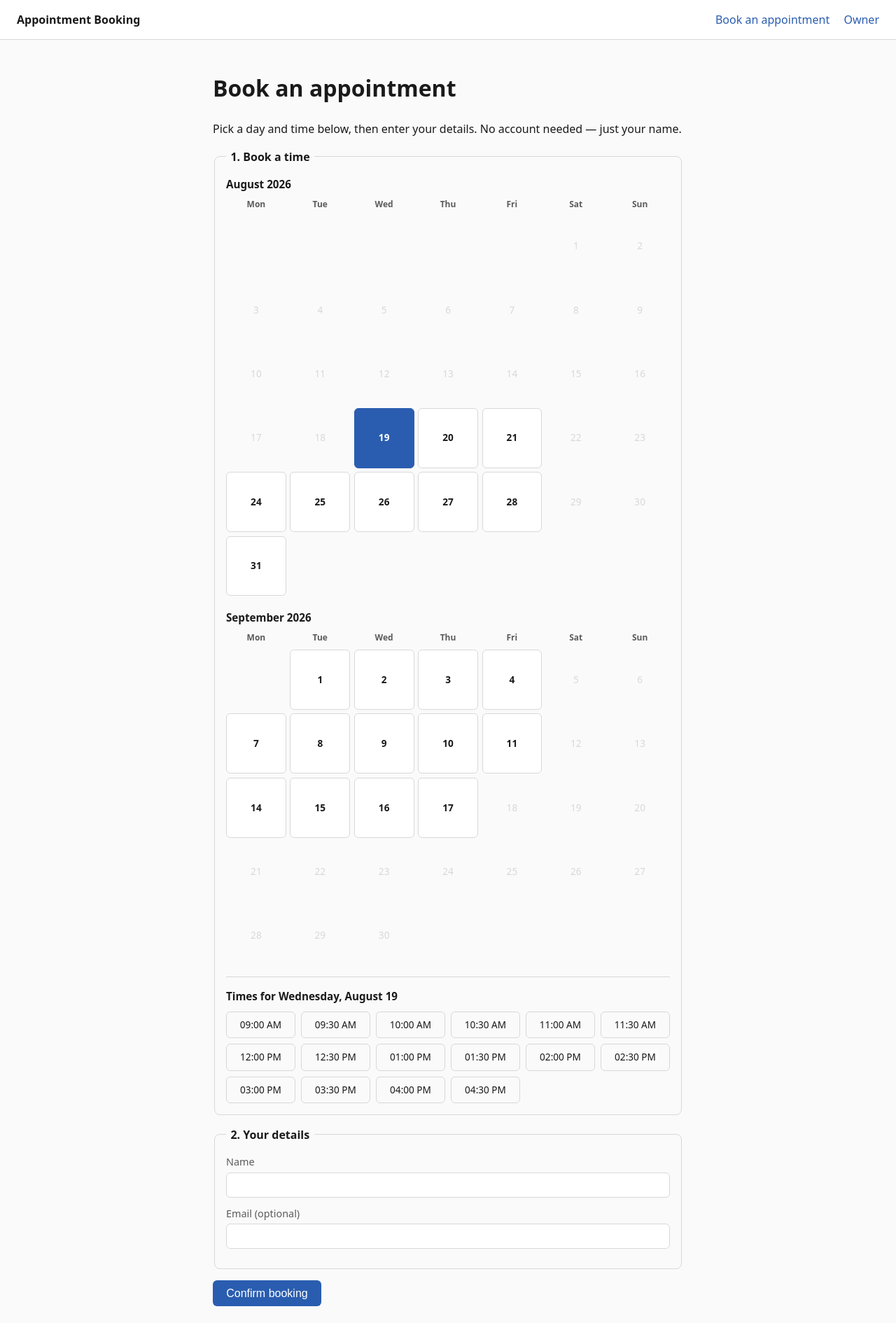
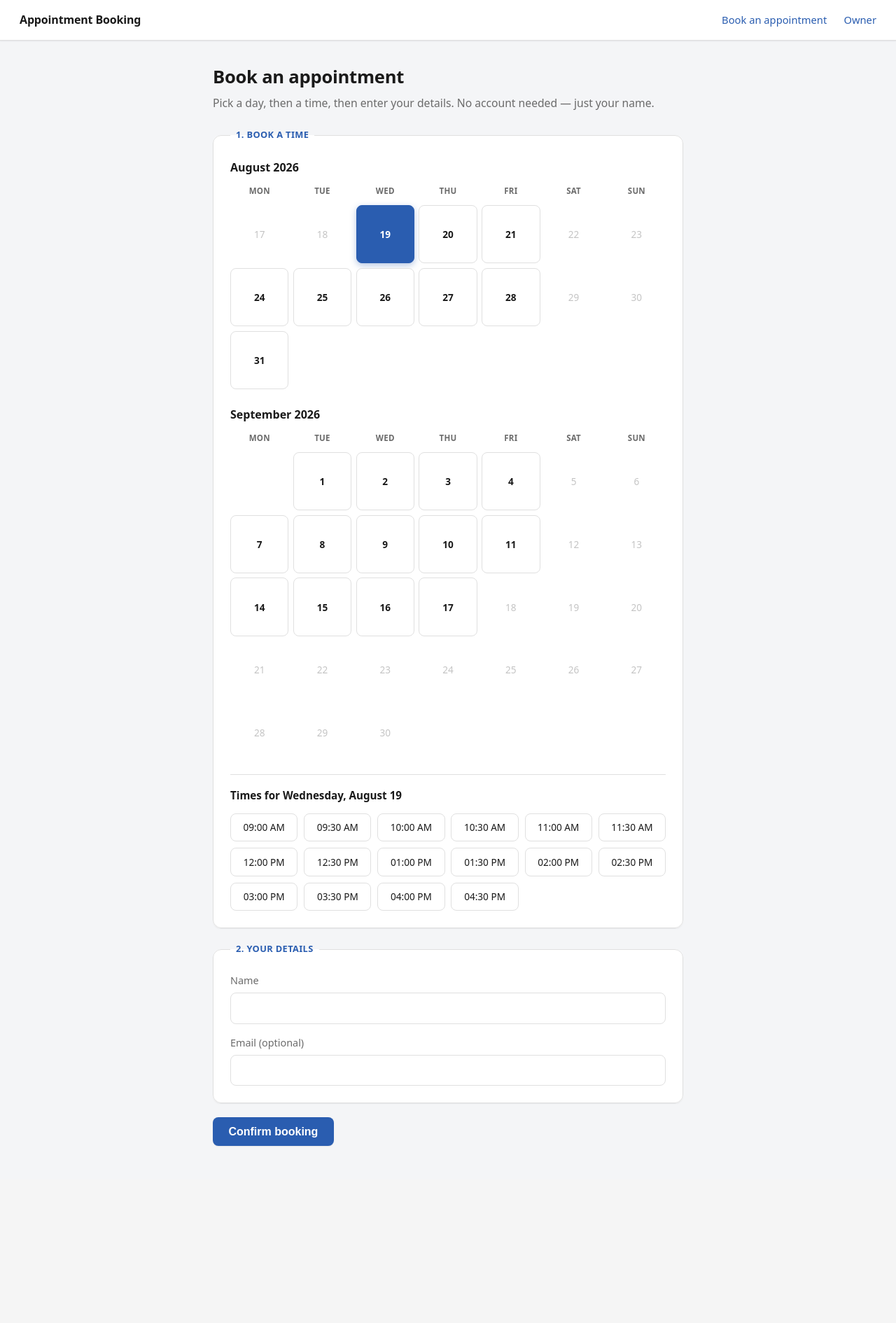
Before and after one commit to Youssefghazy/appointment-booking, a FastAPI app: page /?day=2026-08-19 in a window 1280 px wide. Shown: the whole page at 70% size. After the commit the page ends 1638 px from the top, so only its background shows below. Run offline with FastAPI, Linux system fonts and the light colour scheme; data that the repository does not hold is empty; parts of the project's set-up code (start-up, migrations or seed data) failed here and were passed over.

Commit message:
Sequential day-then-time reveal, trim past weeks, polish styling
User feedback: showing the calendar and a day's times at once (with a
day pre-selected by default) felt cluttered, and the design read as
unpolished. Three changes:

- The booking page no longer auto-selects a day. On first load only the
  calendar shows; picking a day is what reveals that day's times (and,
  once a time is picked, the details fieldset) -- a real two-stage
  reveal instead of everything visible at once.
- app/main.py: _build_calendar_months() now trims any week that's
  entirely before the first bookable date, so the calendar starts near
  today instead of showing several rows of already-passed, grayed-out
  weeks.
- app/static/style.css: general visual pass -- card shadows, refined
  spacing/radius, hover/focus states with subtle lift, a small fade-in
  on the newly-revealed time/details panels, and a muted-italic hint
  ("Choose a day above...") shown before any day is picked.

Updated the tests that assumed the home page pre-selected a day (they
now fetch with ?day= explicitly, matching the new behavior). Full suite
(11 tests) passes; verified interactively that the calendar starts at
the current week, times stay hidden until a day is clicked, and the
booking + validation-error paths both still work.

```diff
--- a/app/main.py
+++ b/app/main.py
@@ -48,12 +48,18 @@ def _build_calendar_months(available_dates: list[date], selected_date: date | No
     for d in available_dates:
         dates_by_month.setdefault((d.year, d.month), set()).add(d)
 
+    earliest_available = available_dates[0]
     cal = calendar_module.Calendar(firstweekday=0)  # weeks start on Monday
     months = []
     for year, month in sorted(dates_by_month):
         available_in_month = dates_by_month[(year, month)]
         weeks = []
         for week in cal.monthdatescalendar(year, month):
+            # Skip weeks that are entirely before the first bookable day --
+            # no point showing rows of already-passed dates, that's just
+            # clutter the customer has to scroll past.
+            if week[-1] < earliest_available:
+                continue
             weeks.append(
                 [
                     {
@@ -79,8 +85,10 @@ def _render_booking_page(
     status_code: int = 200,
 ):
     """Shared rendering for the booking page: figures out which day is
-    selected (from the `day` query param, falling back to the first day
-    with any open slots), builds the calendar, and renders it.
+    selected (only from an explicit `day` query param -- no day is picked
+    automatically, so the customer sees the calendar by itself first and
+    times only appear once they actually choose a day), builds the
+    calendar, and renders it.
     """
     conn = db.get_connection()
     try:
@@ -98,8 +106,6 @@ def _render_booking_page(
             candidate = None
         if candidate in grouped:
             selected_date = candidate
-    if selected_date is None and available_dates:
-        selected_date = available_dates[0]
 
     return templates.TemplateResponse(
         request,
--- a/app/static/style.css
+++ b/app/static/style.css
@@ -1,12 +1,18 @@
 :root {
     color-scheme: light;
     --fg: #1a1a1a;
-    --muted: #5b5b5b;
-    --border: #d8d8d8;
+    --muted: #6b6b6b;
+    --border: #e0e0e0;
     --accent: #2a5db0;
+    --accent-dark: #1f4685;
+    --accent-soft: #eaf0fb;
     --error: #b0262a;
     --success: #1f7a3a;
-    --bg: #fafafa;
+    --bg: #f4f5f7;
+    --surface: #ffffff;
+    --shadow-sm: 0 1px 2px rgba(20, 20, 30, 0.04), 0 1px 1px rgba(20, 20, 30, 0.03);
+    --shadow-md: 0 4px 14px rgba(20, 20, 30, 0.07);
+    --radius: 12px;
 }
 
 * { box-sizing: border-box; }
@@ -16,95 +22,129 @@ body {
     color: var(--fg);
     background: var(--bg);
     margin: 0;
-    line-height: 1.5;
+    line-height: 1.55;
+    -webkit-font-smoothing: antialiased;
 }
 
 .site-header {
     display: flex;
     justify-content: space-between;
     align-items: center;
-    padding: 1rem 1.5rem;
-    background: white;
+    padding: 1rem 1.75rem;
+    background: var(--surface);
     border-bottom: 1px solid var(--border);
+    box-shadow: var(--shadow-sm);
 }
 
-.site-title { font-weight: 700; text-decoration: none; color: var(--fg); }
-.site-header nav a { margin-left: 1rem; color: var(--accent); text-decoration: none; }
-.site-header nav a:hover { text-decoration: underline; }
+.site-title { font-weight: 700; text-decoration: none; color: var(--fg); letter-spacing: -0.01em; }
+.site-header nav a {
+    margin-left: 1.25rem;
+    color: var(--accent);
+    text-decoration: none;
+    font-weight: 500;
+    font-size: 0.92rem;
+}
+.site-header nav a:hover { color: var(--accent-dark); }
 
 main {
     max-width: 720px;
     margin: 0 auto;
-    padding: 1.5rem;
+    padding: 2rem 1.5rem 3rem;
+}
+
+.page-intro { margin-bottom: 1.5rem; }
+
+h1 {
+    margin: 0 0 0.35rem;
+    font-size: 1.6rem;
+    letter-spacing: -0.01em;
+}
+
+.page-intro p {
+    margin: 0;
+    color: var(--muted);
+    font-size: 0.98rem;
 }
 
 fieldset {
     border: 1px solid var(--border);
-    border-radius: 8px;
-    margin-bottom: 1rem;
-    padding: 1rem;
+    border-radius: var(--radius);
+    margin: 0 0 1.25rem;
+    padding: 1.5rem;
+    background: var(--surface);
+    box-shadow: var(--shadow-sm);
 }
 
-legend { font-weight: 600; padding: 0 0.4rem; }
+legend {
+    font-weight: 700;
+    font-size: 0.8rem;
+    letter-spacing: 0.03em;
+    text-transform: uppercase;
+    color: var(--accent);
+    padding: 0 0.5rem;
+}
 
 label {
     display: block;
-    margin-bottom: 0.75rem;
+    margin-bottom: 1rem;
     font-size: 0.9rem;
     color: var(--muted);
+    font-weight: 500;
 }
+
+label:last-of-type { margin-bottom: 0; }
 
 input[type="text"], input[type="email"], input[type="password"] {
     display: block;
     width: 100%;
-    margin-top: 0.25rem;
-    padding: 0.5rem;
+    margin-top: 0.35rem;
+    padding: 0.65rem 0.75rem;
     border: 1px solid var(--border);
-    border-radius: 6px;
+    border-radius: 8px;
     font-size: 1rem;
+    font-family: inherit;
+    transition: border-color 0.15s ease, box-shadow 0.15s ease;
+}
+
+input[type="text"]:focus, input[type="email"]:focus, input[type="password"]:focus {
+    outline: none;
+    border-color: var(--accent);
+    box-shadow: 0 0 0 3px var(--accent-soft);
 }
 
 /* A stack of real month calendars -- one per month that has any open
    day -- so picking a day feels like picking a day, not scrolling a
-   list. Each day is a plain link (?day=YYYY-MM-DD); no JS needed. */
+   list. Each day is a plain link (?day=YYYY-MM-DD); no JS needed. Past
+   weeks with nothing bookable are trimmed server-side before this ever
+   renders, so there's no clutter to scroll past. */
 .calendar-list {
     display: flex;
     flex-direction: column;
-    gap: 1.25rem;
-    margin-bottom: 1rem;
-}
-
-/* Introduces the time grid right below the calendar, inside the same
-   "1. Book a time" section -- picking a day and picking a time read as
-   one continuous step instead of two separate ones. */
-.selected-day-label {
-    margin: 0 0 0.6rem;
-    padding-top: 1rem;
-    border-top: 1px solid var(--border);
-    font-weight: 600;
-    font-size: 0.95rem;
-    color: var(--fg);
+    gap: 1.5rem;
+    margin-bottom: 0.25rem;
 }
 
 .calendar-month-label {
-    margin: 0 0 0.5rem;
-    font-size: 0.95rem;
-    font-weight: 600;
+    margin: 0 0 0.75rem;
+    font-size: 1rem;
+    font-weight: 700;
     color: var(--fg);
 }
 
 .calendar-grid {
     display: grid;
     grid-template-columns: repeat(7, 1fr);
-    gap: 0.35rem;
+    gap: 0.4rem;
 }
 
 .calendar-weekday {
     text-align: center;
-    font-size: 0.75rem;
-    font-weight: 600;
+    font-size: 0.72rem;
+    font-weight: 700;
+    letter-spacing: 0.02em;
+    text-transform: uppercase;
     color: var(--muted);
-    padding-bottom: 0.15rem;
+    padding-bottom: 0.3rem;
 }
 
 .calendar-day {
@@ -112,10 +152,11 @@ input[type="text"], input[type="email"], input[type="password"] {
     align-items: center;
     justify-content: center;
     aspect-ratio: 1;
-    border-radius: 6px;
+    border-radius: 8px;
     font-size: 0.85rem;
-    color: var(--border);
+    color: #c4c4c4;
     text-decoration: none;
+    border: 1px solid transparent;
 }
 
 .calendar-day.is-outside-month {
@@ -124,26 +165,65 @@ input[type="text"], input[type="email"], input[type="password"] {
 
 .calendar-day.has-slots {
     color: var(--fg);
-    background: white;
+    background: var(--surface);
     border: 1px solid var(--border);
     font-weight: 600;
     cursor: pointer;
+    transition: transform 0.12s ease, border-color 0.12s ease, box-shadow 0.12s ease;
 }
 
 .calendar-day.has-slots:hover {
     border-color: var(--accent);
+    box-shadow: var(--shadow-sm);
+    transform: translateY(-1px);
 }
 
 .calendar-day.has-slots.is-selected {
     background: var(--accent);
     border-color: var(--accent);
     color: white;
+    box-shadow: 0 3px 10px rgba(42, 93, 176, 0.35);
+}
+
+/* A quiet nudge shown before any day is picked -- the times panel below
+   only appears once a day link is clicked, so the two choices (day,
+   then time) never compete for attention at once. */
+.calendar-hint {
+    margin: 1.1rem 0 0;
+    padding-top: 1.1rem;
+    border-top: 1px dashed var(--border);
+    color: var(--muted);
+    font-size: 0.9rem;
+    font-style: italic;
+}
+
+@keyframes fadeSlideIn {
+    from { opacity: 0; transform: translateY(8px); }
+    to { opacity: 1; transform: translateY(0); }
+}
+
+.time-panel {
+    margin-top: 1.1rem;
+    padding-top: 1.1rem;
+    border-top: 1px solid var(--border);
+    animation: fadeSlideIn 0.25s ease-out;
+}
+
+.selected-day-label {
+    margin: 0 0 0.85rem;
+    font-weight: 700;
+    font-size: 0.95rem;
+    color: var(--fg);
+}
+
+.details-panel {
+    animation: fadeSlideIn 0.25s ease-out;
 }
 
 .slot-grid {
     display: grid;
     grid-template-columns: repeat(auto-fill, minmax(92px, 1fr));
-    gap: 0.5rem;
+    gap: 0.55rem;
 }
 
 /* Each time slot is a native radio button, visually hidden, wrapped in a
@@ -166,18 +246,19 @@ input[type="text"], input[type="email"], input[type="password"] {
 .slot-option span {
     display: block;
     text-align: center;
-    padding: 0.5rem 0.4rem;
+    padding: 0.55rem 0.4rem;
     border: 1px solid var(--border);
-    border-radius: 6px;
+    border-radius: 8px;
     font-size: 0.85rem;
     color: var(--fg);
     cursor: pointer;
     user-select: none;
-    transition: background 0.1s ease, border-color 0.1s ease, color 0.1s ease;
+    transition: background 0.12s ease, border-color 0.12s ease, color 0.12s ease, transform 0.12s ease;
 }
 
 .slot-option span:hover {
     border-color: var(--accent);
+    transform: translateY(-1px);
 }
 
 .slot-option:has(input:checked) span {
@@ -185,6 +266,7 @@ input[type="text"], input[type="email"], input[type="password"] {
     border-color: var(--accent);
     color: white;
     font-weight: 600;
+    box-shadow: 0 3px 10px rgba(42, 93, 176, 0.3);
 }
 
 .slot-option input:focus-visible + span {
@@ -196,23 +278,42 @@ button {
     background: var(--accent);
     color: white;
     border: none;
-    border-radius: 6px;
-    padding: 0.6rem 1.2rem;
+    border-radius: 8px;
+    padding: 0.7rem 1.4rem;
     font-size: 1rem;
+    font-weight: 600;
     cursor: pointer;
+    box-shadow: var(--shadow-sm);
+    transition: background 0.12s ease, transform 0.12s ease, box-shadow 0.12s ease;
 }
 
-button:hover { opacity: 0.9; }
+button:hover { background: var(--accent-dark); box-shadow: var(--shadow-md); transform: translateY(-1px); }
+button:active { transform: translateY(0); }
 
-.error { color: var(--error); font-weight: 600; }
+.error {
+    color: var(--error);
+    font-weight: 600;
+    background: #fdecec;
+    border: 1px solid #f3c8c8;
+    border-radius: 8px;
+    padding: 0.65rem 0.9rem;
+    margin: 0 0 1.25rem;
+}
+
 .success { color: var(--success); font-weight: 600; }
 
 .bookings-table { width: 100%; border-collapse: collapse; }
 .bookings-table th, .bookings-table td {
     text-align: left;
-    padding: 0.5rem;
+    padding: 0.65rem 0.5rem;
     border-bottom: 1px solid var(--border);
     font-size: 0.9rem;
 }
+.bookings-table th {
+    color: var(--muted);
+    font-size: 0.78rem;
+    text-transform: uppercase;
+    letter-spacing: 0.02em;
+}
 
-.logout-form { margin-bottom: 1rem; }
+.logout-form { margin-bottom: 1.25rem; }
--- a/app/templates/booking.html
+++ b/app/templates/booking.html
@@ -1,8 +1,10 @@
 {% extends "base.html" %}
 {% block title %}Book an appointment{% endblock %}
 {% block content %}
+<div class="page-intro">
     <h1>Book an appointment</h1>
-<p>Pick a day and time below, then enter your details. No account needed &mdash; just your name.</p>
+    <p>Pick a day, then a time, then enter your details. No account needed &mdash; just your name.</p>
+</div>
 
 {% if error %}
 <p class="error">{{ error }}</p>
@@ -41,7 +43,10 @@
             {% endfor %}
         </div>
 
-        {% if selected_date %}
+        {% if not selected_date %}
+        <p class="calendar-hint">Choose a day above to see its open times.</p>
+        {% else %}
+        <div class="time-panel">
             <p class="selected-day-label">Times for {{ selected_date.strftime('%A, %B %d') }}</p>
             {% if not selected_slots %}
             <p>No open times left on this day. Pick another day above.</p>
@@ -55,11 +60,12 @@
                 {% endfor %}
             </div>
             {% endif %}
+        </div>
         {% endif %}
     </fieldset>
 
     {% if selected_date and selected_slots %}
-    <fieldset>
+    <fieldset class="details-panel">
         <legend>2. Your details</legend>
         <label>
             Name
```
Also changed, not shown: tests/test_booking_flow.py (+14 -5 lines), tests/test_cancellation.py (+4 -4 lines). Lines whose indentation alone changed are shown as unchanged.
